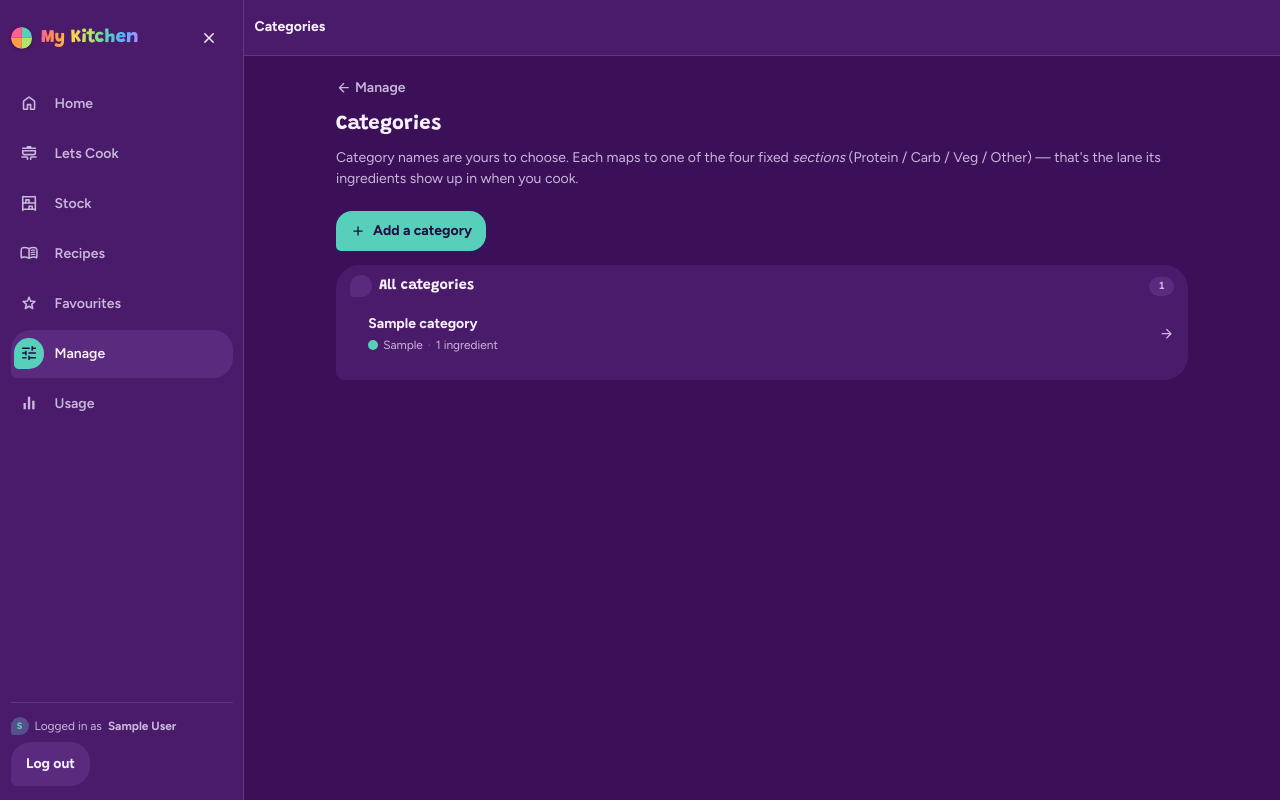
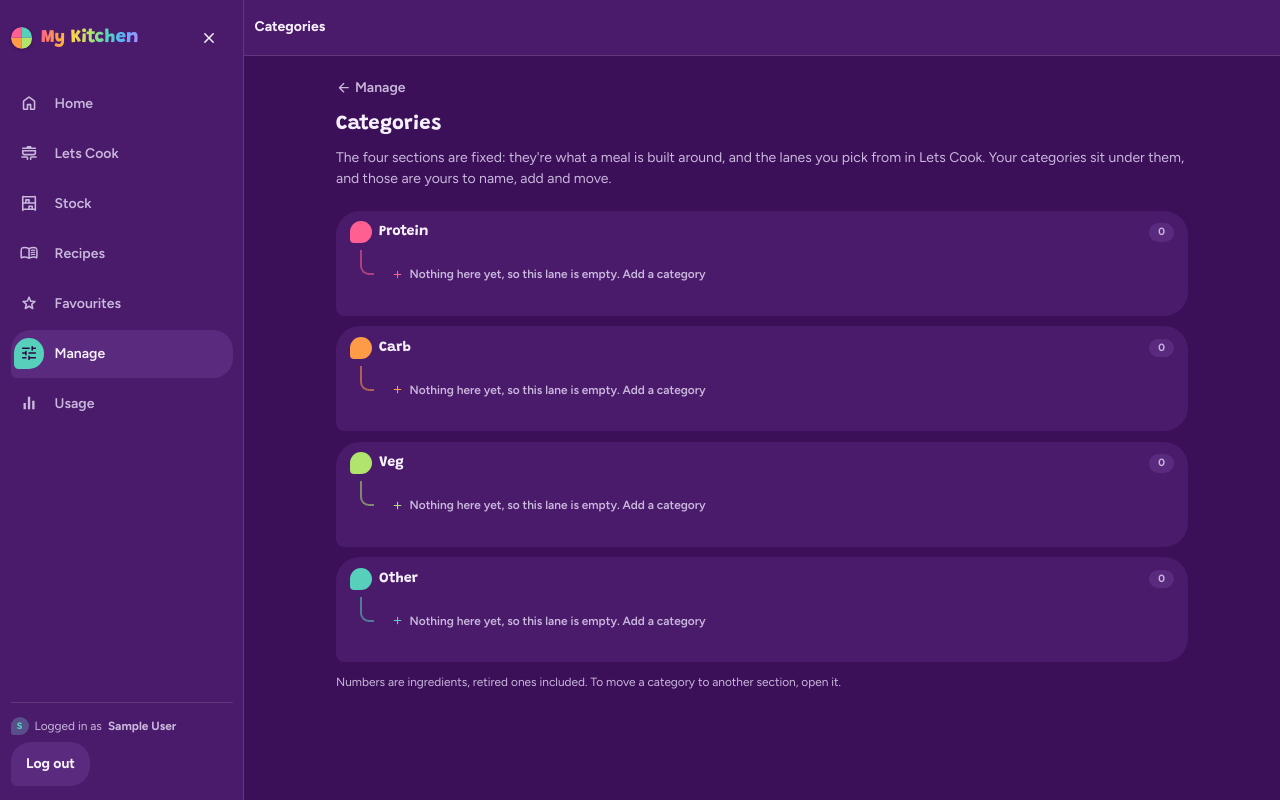
Before and after one commit to amiablealex/my-kitchen, a Flask app: page /manage/categories in a window 1280 px wide. Run offline with Flask 3, Linux system fonts and the light colour scheme; a user stored in the database is signed in; tables that the repository leaves empty hold one stand-in row (values such as "Sample post"); some libraries are stand-ins or nearby versions.

Commit message:
0.29.5: Manage → Categories as a section tree with inline add per section

```diff
--- a/addon/config.yaml
+++ b/addon/config.yaml
@@ -1,5 +1,5 @@
 name: My Kitchen
-version: "0.29.4"
+version: "0.29.5"
 slug: my_kitchen
 description: Self-hosted household recipe generator (LLM-powered).
 url: https://github.com/amiablealex/my-kitchen
--- a/my_kitchen/manage/routes.py
+++ b/my_kitchen/manage/routes.py
@@ -199,6 +199,8 @@ def categories():
         "manage/categories.html",
         categories=cats, counts=counts,
         sections=SECTION_CHOICES, next_order=_next_display_order(),
+        section_totals={k: sum(counts[c.id] for c in cats if c.section == k) for k, _ in SECTION_CHOICES},
+        examples={"protein": "Fish", "carb": "Grains", "veg": "Leaves", "other": "Baking"},
     )
 
 
--- a/my_kitchen/static/css/app.css
+++ b/my_kitchen/static/css/app.css
@@ -1738,3 +1738,29 @@ dialog.confirm::backdrop { background: rgba(20, 4, 32, 0.74); }
 .confirm--warn .confirm-bead { background: var(--accent-4); }
 .confirm-body[hidden] { display: none; }
 .manage-add .option:not(:has(input:checked)) { background: var(--surface-2); }
+
+/* ===================================================== category tree (0.29.5)
+   Section = group (fixed, coloured); categories hang off a trunk in the
+   section colour, like a file tree. The trunk lines up under the header bead;
+   the last branch curves (└) and is the "add" node. */
+.cat-section { --trunk: color-mix(in srgb, var(--group) 55%, transparent); }
+.content .cat-tree { list-style: none; margin: 0; padding: 0 var(--space-2) var(--space-2) calc(var(--space-3) + 10px); }
+.cat-node { position: relative; padding-left: 20px; }
+.cat-node::before { content: ""; position: absolute; left: 0; top: 0; bottom: 0; border-left: 2px solid var(--trunk); }
+.cat-node::after { content: ""; position: absolute; left: 0; top: 24px; width: 14px; border-top: 2px solid var(--trunk); }
+.cat-node:last-child::before { bottom: auto; height: 25px; width: 14px; border-bottom: 2px solid var(--trunk);
+  border-bottom-left-radius: 9px; }
+.cat-node:last-child::after { display: none; }
+.cat-link { display: flex; align-items: center; gap: var(--space-2); min-height: 48px; padding: 0 var(--space-2) 0 var(--space-3);
+  border-radius: var(--petal-sm); color: var(--text); font-weight: 700; text-decoration: none; }
+.cat-link:hover { background: var(--surface-2); text-decoration: none; }
+.cat-name { flex: 1; min-width: 0; }
+.cat-count { color: var(--text-muted); font-size: 0.78rem; font-weight: 700; font-variant-numeric: tabular-nums; }
+.cat-add > summary { display: flex; align-items: center; gap: 6px; min-height: 48px; padding: 0 var(--space-3);
+  list-style: none; cursor: pointer; color: var(--text-muted); font-size: var(--fs-small); font-weight: 600; border-radius: var(--petal-sm); }
+.cat-add > summary::-webkit-details-marker { display: none; }
+.cat-add > summary:hover { color: var(--text); background: var(--surface-2); }
+.cat-add > summary .icon { width: 1.1em; height: 1.1em; color: var(--group); }
+.cat-add[open] > summary { color: var(--text); }
+.cat-add-form { display: flex; gap: var(--space-2); align-items: center; padding: 0 0 var(--space-2) var(--space-3); }
+.cat-add-form input[type="text"] { flex: 1; min-width: 0; min-height: 40px; }
--- a/my_kitchen/static/sw.js
+++ b/my_kitchen/static/sw.js
@@ -7,7 +7,7 @@
    (HTTPS or localhost) — on a plain-HTTP LAN address this registers as a no-op,
    which is fine; the manifest still makes the app installable where supported. */
 
-const CACHE = "mykitchen-static-v10";  // v10: Manage lists pass + confirm dialog (0.29.4)
+const CACHE = "mykitchen-static-v11";  // v11: category tree (0.29.5)
 const ASSETS = [
   "css/app.css",
   "fonts/figtree-var.woff2",
--- a/my_kitchen/templates/manage/categories.html
+++ b/my_kitchen/templates/manage/categories.html
@@ -1,42 +1,48 @@
 {% extends "base.html" %}
 {% from "_icons.html" import icon %}
-{% from "manage/_bits.html" import link_row, section_chips %}
 {% block title %}Manage categories — My Kitchen{% endblock %}
 {% block page_title %}Categories{% endblock %}
 {% block content %}
   <a class="back-link" href="{{ url_for('manage.index') }}">{{ icon('arrow_back') }} Manage</a>
   <h1>Categories</h1>
-  <p class="lead">Category names are yours to choose. Each maps to one of the four fixed
-     <em>sections</em> (Protein / Carb / Veg / Other) — that's the lane its
-     ingredients show up in when you cook.</p>
+  <p class="lead">The four sections are fixed: they're what a meal is built around, and the
+     lanes you pick from in Lets Cook. Your categories sit under them, and those are yours
+     to name, add and move.</p>
 
-  <details class="manage-add">
-    <summary>{{ icon('add') }} Add a category</summary>
-    <form class="form" method="post" action="{{ url_for('manage.category_add') }}">
-      <input type="hidden" name="csrf_token" value="{{ csrf_token() }}">
-      <label>Name <input type="text" name="name" required></label>
-      <span class="field-label">Section</span>
-      {{ section_chips(sections) }}
-      <input type="hidden" name="display_order" value="{{ next_order }}">
-      <div class="form-actions">
-        <button type="submit" class="btn btn--primary">{{ icon('add') }} Add</button>
-      </div>
-    </form>
-  </details>
-
-  {% if categories %}
-    <section class="recipe-group recipe-group--plain">
+  {# A tree (0.29.5): each fixed section is a group, its categories hang off a
+     trunk in the section colour, and the last branch adds a new one there. #}
+  {% for key, label in sections %}
+    {% set cats = categories | selectattr('section', 'equalto', key) | list %}
+    {% set total = section_totals[key] %}
+    <section class="recipe-group recipe-group--{{ key }} cat-section">
       <header class="recipe-group-head">
-        <h2 class="recipe-group-name">All categories</h2>
-        <span class="recipe-group-count">{{ categories|length }}</span>
+        <h2 class="recipe-group-name">{{ label }}</h2>
+        <span class="recipe-group-count" title="{{ total }} ingredients">{{ total }}</span>
       </header>
-      <ul class="recipe-list">
-        {% for c in categories %}
-          {% call link_row(url_for('manage.category_edit', category_id=c.id), c.name) %}<span class="sec-dot sec-dot--{{ c.section }}"></span>{{ c.section | capitalize }}<span class="sep">·</span>{{ counts[c.id] }} ingredient{{ "s" if counts[c.id] != 1 else "" }}{% endcall %}
+      <ul class="cat-tree">
+        {% for c in cats %}
+          <li class="cat-node">
+            <a class="cat-link" href="{{ url_for('manage.category_edit', category_id=c.id) }}">
+              <span class="cat-name">{{ c.name }}</span>
+              <span class="cat-count">{{ counts[c.id] }}</span>
+              {{ icon('arrow_forward', 'row-go') }}
+            </a>
+          </li>
         {% endfor %}
+        <li class="cat-node cat-node--add">
+          <details class="cat-add">
+            <summary>{{ icon('add') }}<span>{% if cats %}Add a category{% else %}Nothing here yet, so this lane is empty. Add a category{% endif %}</span></summary>
+            <form class="cat-add-form" method="post" action="{{ url_for('manage.category_add') }}">
+              <input type="hidden" name="csrf_token" value="{{ csrf_token() }}">
+              <input type="hidden" name="section" value="{{ key }}">
+              <input type="hidden" name="display_order" value="{{ next_order }}">
+              <input type="text" name="name" required placeholder="Name, e.g. {{ examples[key] }}" aria-label="New {{ label }} category name">
+              <button type="submit" class="btn btn--primary btn--sm">{{ icon('add') }} Add</button>
+            </form>
+          </details>
+        </li>
       </ul>
     </section>
-  {% else %}
-    <p class="muted">No categories yet — add one above.</p>
-  {% endif %}
+  {% endfor %}
+  <p class="help">Numbers are ingredients, retired ones included. To move a category to another section, open it.</p>
 {% endblock %}
```
Also changed, not shown: docs/brand-ui-guide.md (+1 -0 lines), docs/phase29_summary.md (+13 -0 lines), addon/CHANGELOG.md.
